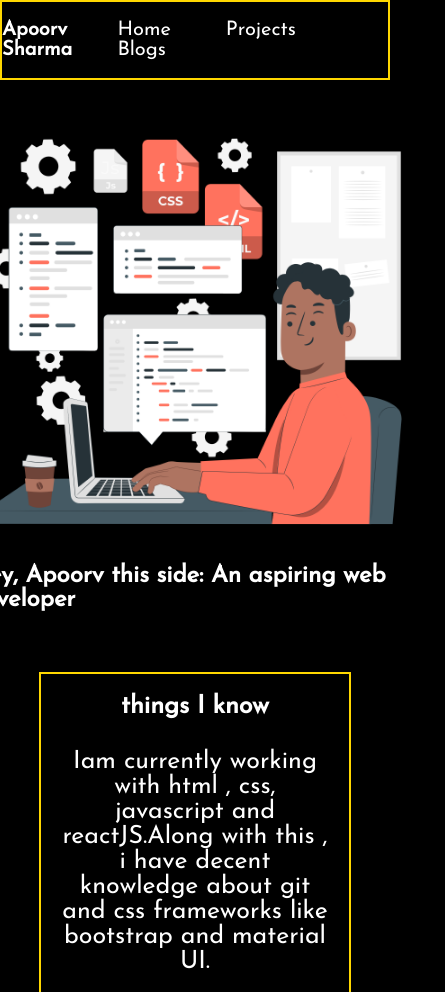
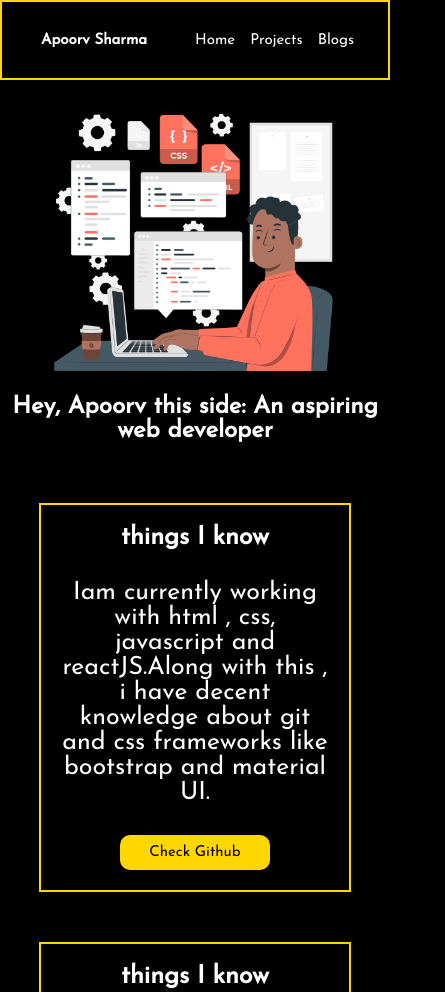
Before and after one commit to Apoorv266/NeoG-revamped-portfolio, a plain HTML site: page index.html in a window 390 px wide. Shown: the top 992 px of the page, 445 px wide, since content can reach past the window. Drawn offline with Linux system fonts and the light colour scheme.

Commit message:
style : made responsive

```diff
--- a/style.css
+++ b/style.css
@@ -29,15 +29,17 @@ a {
   text-decoration: none;
 }
 
+
 .navbar a {
   margin-right: 50px;
 }
 
-.main {
+.main-section {
   display: flex;
   align-items: center;
   justify-content: center;
-  margin-top: 30px;
+  flex-direction: column;
+  margin-top: 50px;
 }
 
 .main-section img {
@@ -52,7 +54,6 @@ a {
   gap: 50px;
   font-size: 25px;
   margin-top: 60px;
-
 }
 
 .skills,
@@ -69,10 +70,11 @@ a {
   padding: 20px;
 }
 
-.skills:hover,.projects:hover,
+.skills:hover,
+.projects:hover,
 .Blogs:hover {
   background-color: rgb(28, 28, 28);
-    border: 2px dotted gold;;
+  border: 2px dotted gold;
 }
 
 .btn1 {
@@ -119,23 +121,22 @@ a {
   justify-content: space-between;
 }
 
-
 /* projects */
 
-.project-heading h1{
+.project-heading h1 {
   text-align: center;
   margin-top: 50px;
   font-size: 40px;
 }
 
-.project-btn{
+.project-btn {
   display: flex;
   align-items: center;
   justify-content: space-between;
   width: 32%;
 }
 
-.center{
+.center {
   width: 70%;
   margin: auto;
   display: flex;
@@ -152,3 +153,41 @@ font-size: 40px;
   list-style: none;
   color: black;
 }
+
+@media only screen and (max-width: 425px) {
+  .main-section {
+    margin-top: 15px;
+  }
+  .main-section img {
+    width: 300px;
+  }
+  .main-section h1 {
+    text-align: center;
+  }
+  .navbar {
+    width: 100%;
+ justify-content: space-around;
+  }
+
+   .navbar h4 {
+    margin-left: 15px;
+  }
+
+  .navbar a {
+    margin-right: 10px;
+  }
+
+  .navbar h4,
+  a {
+    font-size: 15px;
+  }
+
+
+  .footer {
+    width: 100%;
+  }
+
+  .footer-bottom {
+    width: 80%;
+  }
+}
```
Lines whose indentation alone changed are shown as unchanged.
